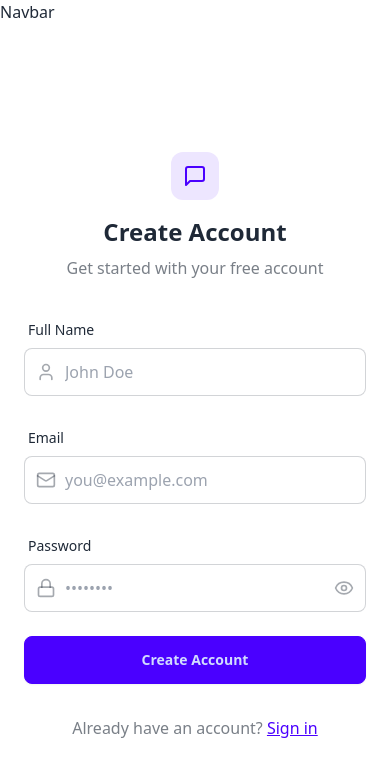
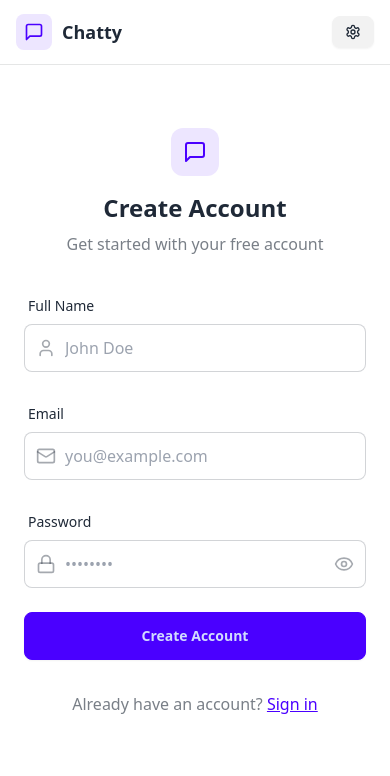
Before and after one commit to Nelson2023-2024/MERN-Chatapp2, a React (Vite) app in the folder frontend/: page /signup in a window 390 px wide. Shown: the top 776 px of the page. Built offline with nearby package versions, Linux system fonts and the light colour scheme; no server answers.

Commit message:
Navbar styled and logout functionality compeleted

```diff
--- a/frontend/src/components/Navbar.jsx
+++ b/frontend/src/components/Navbar.jsx
@@ -1,8 +1,56 @@
+import { Link } from "react-router-dom"; // Ensure you have this import
+import { LogOut, MessageSquare, Settings, User } from "lucide-react";
+import { useAuthStore } from "../store/useAuthStore";
 
 const Navbar = () => {
+  const { authUser, logout } = useAuthStore();
   return (
-    <div>Navbar</div>
-  )
-}
+    <header
+      className="bg-base-100 border-b border-base-300 fixed w-full top-0 z-40
+    backdrop-blur-lg bg-base-100/80 mb-80"
+    >
+      <div className="container mx-auto px-4 h-16">
+        <div className="flex items-center justify-between h-full">
+          <div className="flex items-center gap-8">
+            {/* Left section Logo */}
+            <Link
+              to="/"
+              className="flex items-center gap-2.5 hover:opacity-80 transition-all"
+            >
+              <div className="w-9 h-9 rounded-lg bg-primary/10 flex items-center justify-center">
+                <MessageSquare className="w-5 h-5 text-primary" />
+              </div>
+              <h1 className="text-lg font-bold">Chatty</h1>
+            </Link>
+          </div>
+          {/* Right section */}
+          <div className="flex items-center gap-2">
+            <Link
+              to={"/settings"}
+              className="btn btn-sm gap-2 transition-colors"
+            >
+              <Settings className="w-4 h-4" />
+              <span className="hidden sm:inline">Settings</span>
+            </Link>
 
-export default Navbar
+            {authUser && (
+              <>
+                <Link to={"/profile"} className="btn btn-sm gap-2">
+                  <User className="w-5 h-5" />
+                  <span className="hidden sm:inline">Profile</span>
+                </Link>
+
+                <button className="flex gap-2 items-center" onClick={logout}>
+                  <LogOut className="w-5 h-5" />
+                  <span className="hidden sm:inline">Logout</span>
+                </button>
+              </>
+            )}
+          </div>
+        </div>
+      </div>
+    </header>
+  );
+};
+
+export default Navbar;
--- a/frontend/src/store/useAuthStore.js
+++ b/frontend/src/store/useAuthStore.js
@@ -38,4 +38,15 @@
       set({ isSigningup: false });
     }
   },
+
+  logout: async () => {
+    try {
+      const response = await axiosInstance.post("/auth/logout");
+      set({ authUser: null });
+
+      toast.success("Logged out Successfully");
+    } catch (error) {
+      toast.error(error.response.data.message);
+    }
+  },
 }));
```
